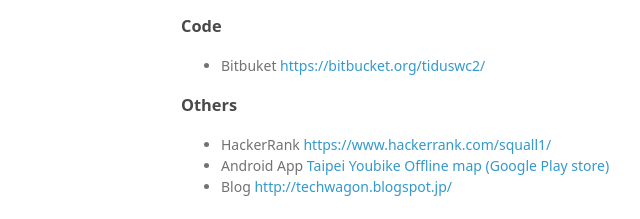
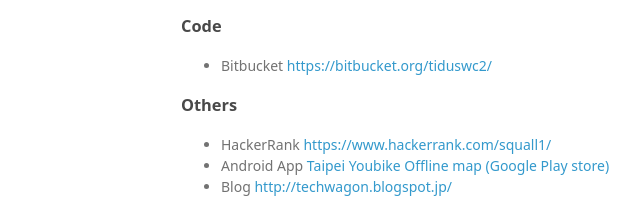
Before and after one commit to squallwc/squallwc.github.io, a plain HTML site: page index.html in a window 1280 px wide. Shown: the part 199-418 px from the top of the page, 389-1029 px from the left. Drawn offline with Linux system fonts and the light colour scheme.

Commit message:
Update index.html

```diff
--- a/index.html
+++ b/index.html
@@ -34,7 +34,7 @@
 <h3>
 <a id="code" class="anchor" href="#code" aria-hidden="true"><span aria-hidden="true" class="octicon octicon-link"></span></a>Code</h3>
 <ul>
-<li>Bitbuket <a href="https://bitbucket.org/tiduswc2/">https://bitbucket.org/tiduswc2/</a>
+<li>Bitbucket <a href="https://bitbucket.org/tiduswc2/">https://bitbucket.org/tiduswc2/</a>
 </li>
 </ul>
 
```
